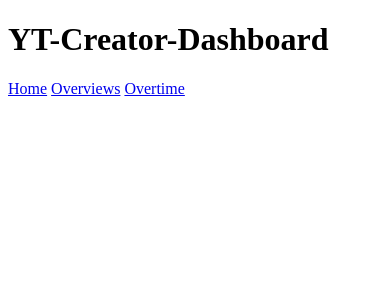
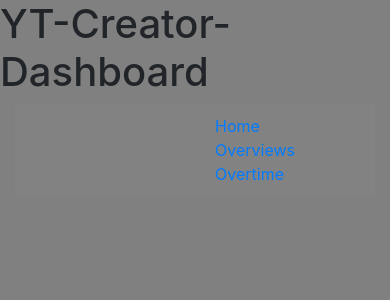
Before and after one commit to MarcoCaglia/yt-content-analysis, a Django app: page / in a window 390 px wide. Shown: the top 300 px of the page. Run offline with Django 3.2, Linux system fonts and the light colour scheme; parts of the project's set-up code (start-up, migrations or seed data) failed here and were passed over; some libraries are stand-ins or nearby versions.

Commit message:
Feature: Added Design to dashboard

```diff
--- a/dashboard/visuals/static/visuals/main.css
+++ b/dashboard/visuals/static/visuals/main.css
@@ -1,22 +1,19 @@
-/*Give entire side a slight grey background */
+/* Give grey-ish background to document*/
 body {
-    background-color: #cac4c4;
-    text-align: center;
+    background-color: grey;
 }
 
-/* Give Topnav a light blue background */
-.topnav a {
-    float: middle;
-    display: block;
-    color: #f2f2f2;
-    text-align: center;
-    padding: 14px 16px;
-    text-decoration: none;
-    font-size: 17px;
-    border: 2px solid blue;
-    width: 100px
-  }
+/* Give a bit more grey-ish background to navbar */
+#my-bar {
+    background-color: rgba(205, 216, 205, 0.027) !important;
+    padding-left: 100px;
+    padding-right: 100px;
+    padding-top: 10px;
+    padding-bottom: 10px;
+    overflow: auto;
+}
 
-h1 {
-    color: red;
+a {
+    padding-left: 100px !important;
+    padding-right: 100px !important;
 }
--- a/dashboard/visuals/templates/visuals/base.html
+++ b/dashboard/visuals/templates/visuals/base.html
@@ -1,3 +1,4 @@
+{% load static %}
 <!DOCTYPE html>
 <html lang="en">
     <head>
@@ -7,11 +8,24 @@
             name="viewport"
             content="width=device-width, initial-scale=1, shrink-to-fit=no"
         />
-        <!-- here a css bootstratp could be added, but we don't need it now-->
-        <title> YT Creator Dashboard</title>
+        <!-- Bootstrap CSS -->
+        <link
+            rel="stylesheet"
+            href="https://maxcdn.bootstrapcdn.com/bootstrap/4.0.0/css/bootstrap.min.css"
+            integrity="sha384-Gn5384xqQ1aoWXA+058RXPxPg6fy4IWvTNh0E263XmFcJlSAwiGgFAW/dAiS6JXm"
+            crossorigin="anonymous"
+        />
+
+        <link
+            rel="stylesheet"
+            href="{% static 'visuals/main.css' %}"
+        />
+        <div class="container">
+            <title> YT Creator Dashboard</title>
+        </div>
         {% if scripts %}
             {% for script in scripts %}
-                {{ script |safe }}
+                {{ script | safe }}
             {% endfor %}
         {% endif %}
         <script type="text/javascript" src="https://cdn.bokeh.org/bokeh/release/bokeh-2.2.3.min.js" integrity="sha384-T2yuo9Oe71Cz/I4X9Ac5+gpEa5a8PpJCDlqKYO0CfAuEszu1JrXLl8YugMqYe3sM" crossorigin="anonymous"></script>
@@ -21,11 +35,15 @@
     </head>
     <body>
         <h1>YT-Creator-Dashboard</h1>
-        <div class="topnav">
-            <a class="active" href="{% url 'home' %}">Home</a>
-            <a href="{% url 'overviews' %}">Overviews</a>
-            <a href="{% url 'overtime' %}">Overtime</a>
+        <div class="container">
+            <nav class="navbar navbar-expand-lg navbar-light bg-light" id="my-bar">
+                <a class="active" href="{% url 'home' %}">Home</a>
+                <a href="{% url 'overviews' %}">Overviews</a>
+                <a href="{% url 'overtime' %}">Overtime</a>
+            </nav>
         </div>
-        {% block content %}{% endblock %}
+        <div class="container">
+            {% block content %}{% endblock %}
+        </div>
     </body>
 </html>
--- a/dashboard/visuals/views.py
+++ b/dashboard/visuals/views.py
@@ -65,10 +65,16 @@ def overviews(request):
     media = _create_media("overviews")
     scripts, divs = zip(*media)
 
+    div_groups = _media_to_grid(divs)
+
     return render(
         request,
         "visuals/graphs.html",
-        {"scripts": scripts, "divs": divs, "title": "Overview Graphs"}
+        {
+            "scripts": scripts,
+            "div_groups": div_groups,
+            "title": "Overview Graphs"
+            }
         )
 
 
@@ -77,8 +83,27 @@ def ot_graphs(request):
     media = _create_media("ot_graphs")
     scripts, divs = zip(*media)
 
+    div_groups = _media_to_grid(divs)
+
     return render(
         request,
         "visuals/graphs.html",
-        {"scripts": scripts, "divs": divs, "title": "Overtime Graphs"}
+        {
+            "scripts": scripts,
+            "div_groups": div_groups,
+            "title": "Overtime Graphs"
+            }
         )
+
+
+def _media_to_grid(media_list):
+    # Set number of columns
+    cols = 2
+
+    row_cols = [
+        media_list[col * cols: (col + 1) * cols] for
+        col in
+        range(len(media_list) // cols + 1)
+        ]
+
+    return row_cols
```
Also changed, not shown: dashboard/visuals/templates/visuals/graphs.html (+13 -3 lines).
